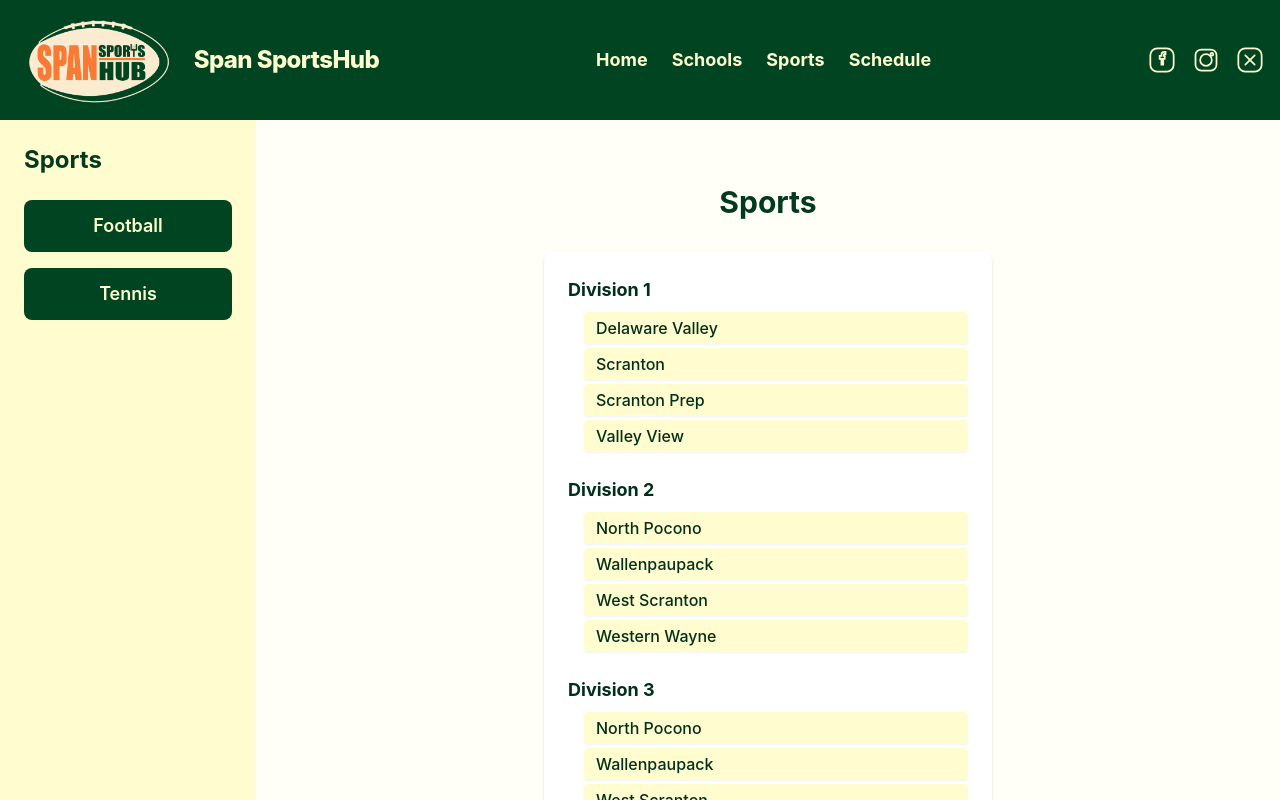
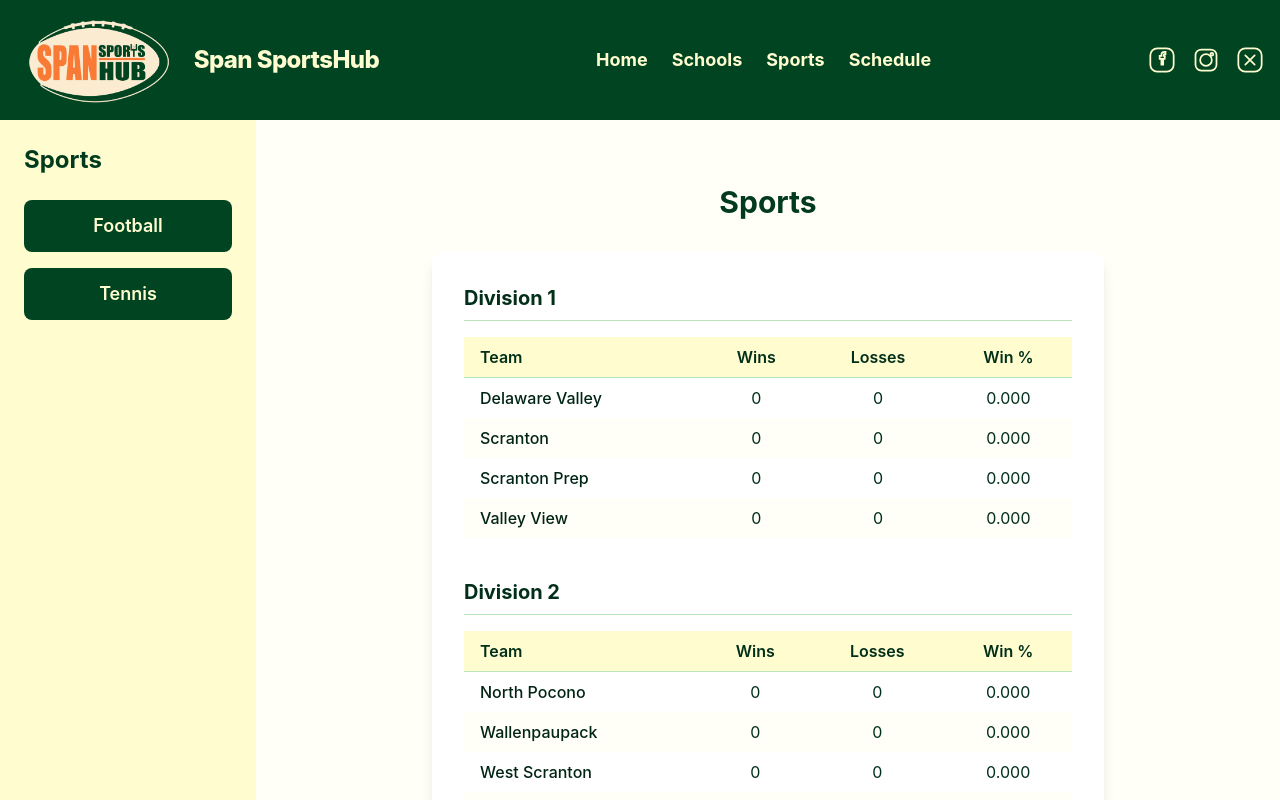
Before and after one commit to CoalValleyTech/nepa-frontend, a React (Vite) app: page /sports in a window 1280 px wide. Both pictures are taken after a click on the button "Football". Shown: the top 800 px of the page. Built offline with nearby package versions, Linux system fonts and the light colour scheme.

Commit message:
Add football win/lose

```diff
--- a/src/pages/Sports.tsx
+++ b/src/pages/Sports.tsx
@@ -57,18 +57,33 @@ const Sports = () => {
         <main className="flex-1 flex flex-col items-center justify-center bg-cream-50 py-16">
           <h1 className="text-3xl font-bold text-primary-600 mb-4">Sports</h1>
           {showDivisions ? (
-            <div className="w-full max-w-md bg-white rounded-lg shadow p-6 mt-4">
-              <ul className="space-y-6">
+            <div className="w-full max-w-2xl bg-white rounded-xl shadow-lg p-8 mt-4">
+              <ul className="space-y-10">
                 {divisions.map((division) => (
-                  <li key={division.name} className="">
-                    <h3 className="text-lg font-bold text-primary-700 mb-2">{division.name}</h3>
-                    <ul className="space-y-1 ml-4">
-                      {division.teams.map((team) => (
-                        <li key={team} className="px-3 py-1 rounded bg-cream-100 text-primary-700 font-medium shadow-sm">
-                          {team}
-                        </li>
-                      ))}
-                    </ul>
+                  <li key={division.name}>
+                    <h3 className="text-xl font-bold text-primary-700 mb-4 border-b border-primary-200 pb-2">{division.name}</h3>
+                    <div className="overflow-x-auto">
+                      <table className="min-w-full divide-y divide-primary-200">
+                        <thead>
+                          <tr className="bg-cream-100">
+                            <th className="px-4 py-2 text-left text-primary-700 font-semibold">Team</th>
+                            <th className="px-4 py-2 text-center text-primary-700 font-semibold">Wins</th>
+                            <th className="px-4 py-2 text-center text-primary-700 font-semibold">Losses</th>
+                            <th className="px-4 py-2 text-center text-primary-700 font-semibold">Win %</th>
+                          </tr>
+                        </thead>
+                        <tbody>
+                          {division.teams.map((team) => (
+                            <tr key={team} className="even:bg-cream-50">
+                              <td className="px-4 py-2 font-medium text-primary-800 whitespace-nowrap">{team}</td>
+                              <td className="px-4 py-2 text-center text-primary-700">0</td>
+                              <td className="px-4 py-2 text-center text-primary-700">0</td>
+                              <td className="px-4 py-2 text-center text-primary-700">0.000</td>
+                            </tr>
+                          ))}
+                        </tbody>
+                      </table>
+                    </div>
                   </li>
                 ))}
               </ul>
```
